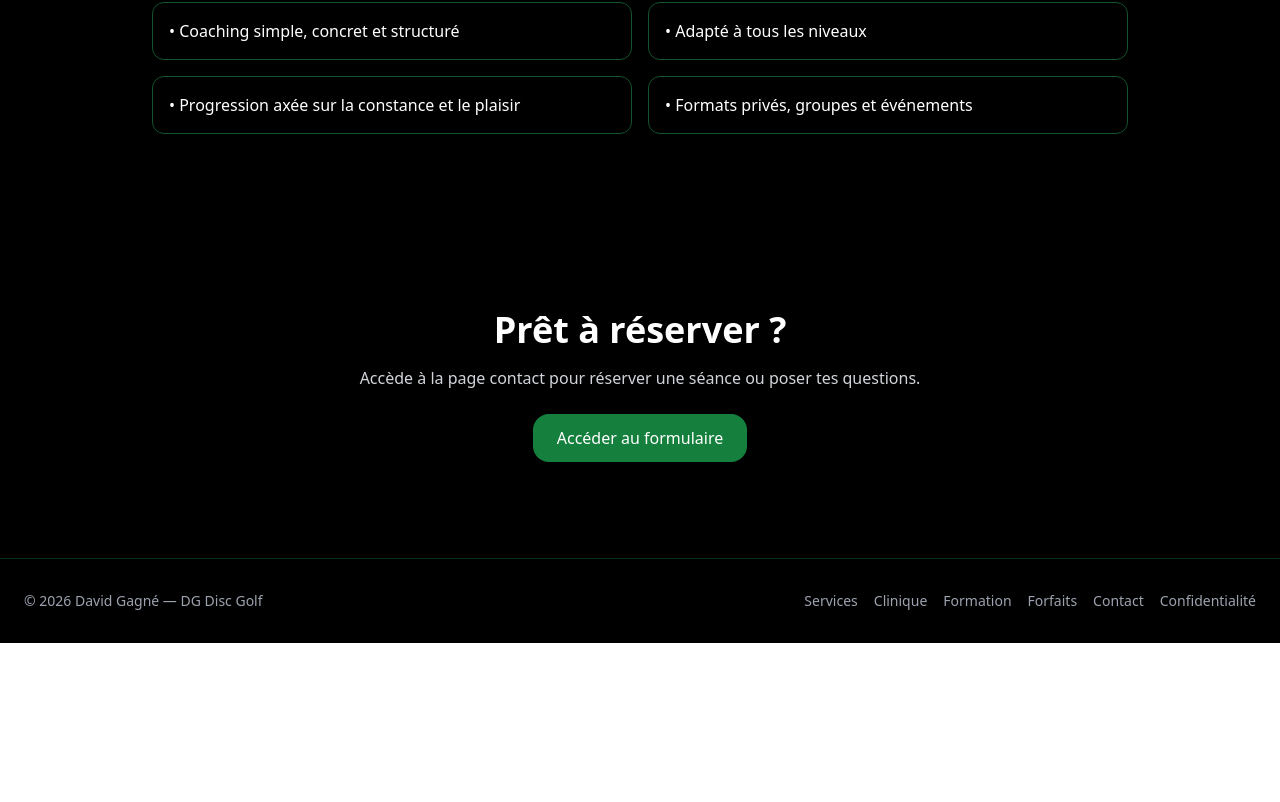
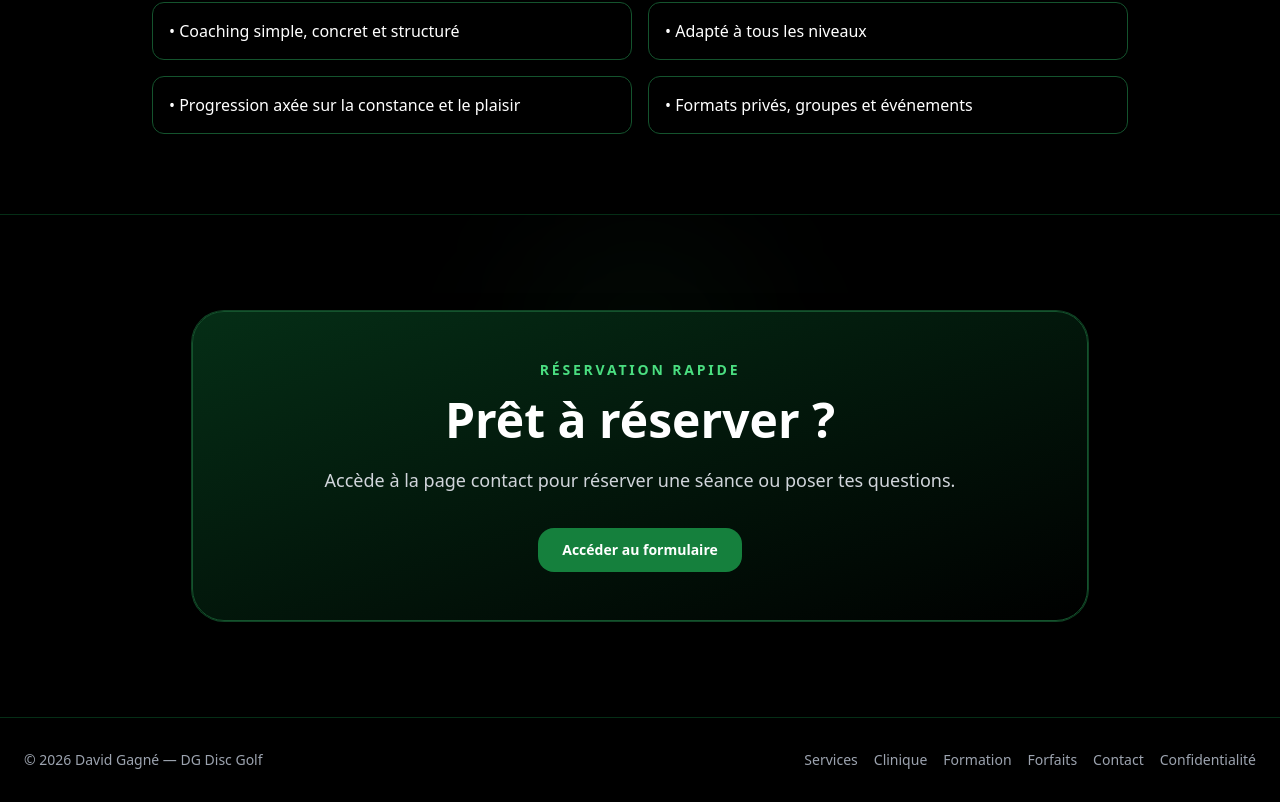
Before and after one commit to DGDiscgolf/DG_Discgolf, a React (Vite) app: page /services in a window 1280 px wide. Shown: the part 1033-1835 px from the top of the page. Before the commit the page ends 1676 px from the top, so only its background shows below. Built offline with nearby package versions, Linux system fonts and the light colour scheme.

Commit message:
Update ServicesPage.jsx

```diff
--- a/src/pages/ServicesPage.jsx
+++ b/src/pages/ServicesPage.jsx
@@ -25,7 +25,7 @@ export default function ServicesPage() {
           text: "Séances personnalisées pour travailler ta technique, corriger certains mouvements et progresser plus rapidement.",
         },
         {
-          title: "Clinics de groupe",
+          title: "Cliniques de groupe",
           text: "Formule idéale pour clubs, entreprises ou groupes qui veulent apprendre et progresser ensemble.",
         },
         {
@@ -43,6 +43,7 @@ export default function ServicesPage() {
         ],
       },
       cta: {
+        badge: "Réservation rapide",
         title: "Prêt à réserver ?",
         text: "Accède à la page contact pour réserver une séance ou poser tes questions.",
         button: "Accéder au formulaire",
@@ -79,6 +80,7 @@ export default function ServicesPage() {
         ],
       },
       cta: {
+        badge: "Quick booking",
         title: "Ready to book?",
         text: "Go to the contact page to book a session or ask questions.",
         button: "Open contact form",
@@ -134,18 +136,33 @@ export default function ServicesPage() {
           </ul>
         </section>
 
-        <section className="px-6 py-24 text-center">
-          <h2 className="text-4xl font-bold">{t.cta.title}</h2>
-          <p className="mx-auto mt-4 max-w-xl text-gray-300">
+        <section className="relative overflow-hidden border-t border-green-950 bg-black py-24 text-white">
+          <div className="absolute left-1/2 top-0 h-64 w-64 -translate-x-1/2 rounded-full bg-green-900/10 blur-3xl" />
+
+          <div className="relative mx-auto max-w-5xl px-6">
+            <div className="mx-auto max-w-4xl rounded-[2rem] border border-green-900 bg-gradient-to-br from-green-950 to-black p-8 shadow-2xl shadow-black/40 ring-1 ring-green-900/80 md:p-12">
+              <div className="text-center">
+                <div className="text-sm font-semibold uppercase tracking-[0.2em] text-green-400">
+                  {t.cta.badge}
+                </div>
+
+                <h2 className="mt-4 text-4xl font-bold md:text-5xl">
+                  {t.cta.title}
+                </h2>
+
+                <p className="mx-auto mt-5 max-w-3xl text-lg leading-8 text-gray-300">
                   {t.cta.text}
                 </p>
 
                 <Link
                   to="/contact"
-            className="mt-6 inline-block rounded-2xl bg-green-700 px-6 py-3 hover:bg-green-600"
+                  className="mt-8 inline-flex rounded-2xl bg-green-700 px-6 py-3 text-sm font-semibold text-white transition hover:bg-green-600"
                 >
                   {t.cta.button}
                 </Link>
+              </div>
+            </div>
+          </div>
         </section>
       </main>
     </div>
```
Lines whose indentation alone changed are shown as unchanged.
